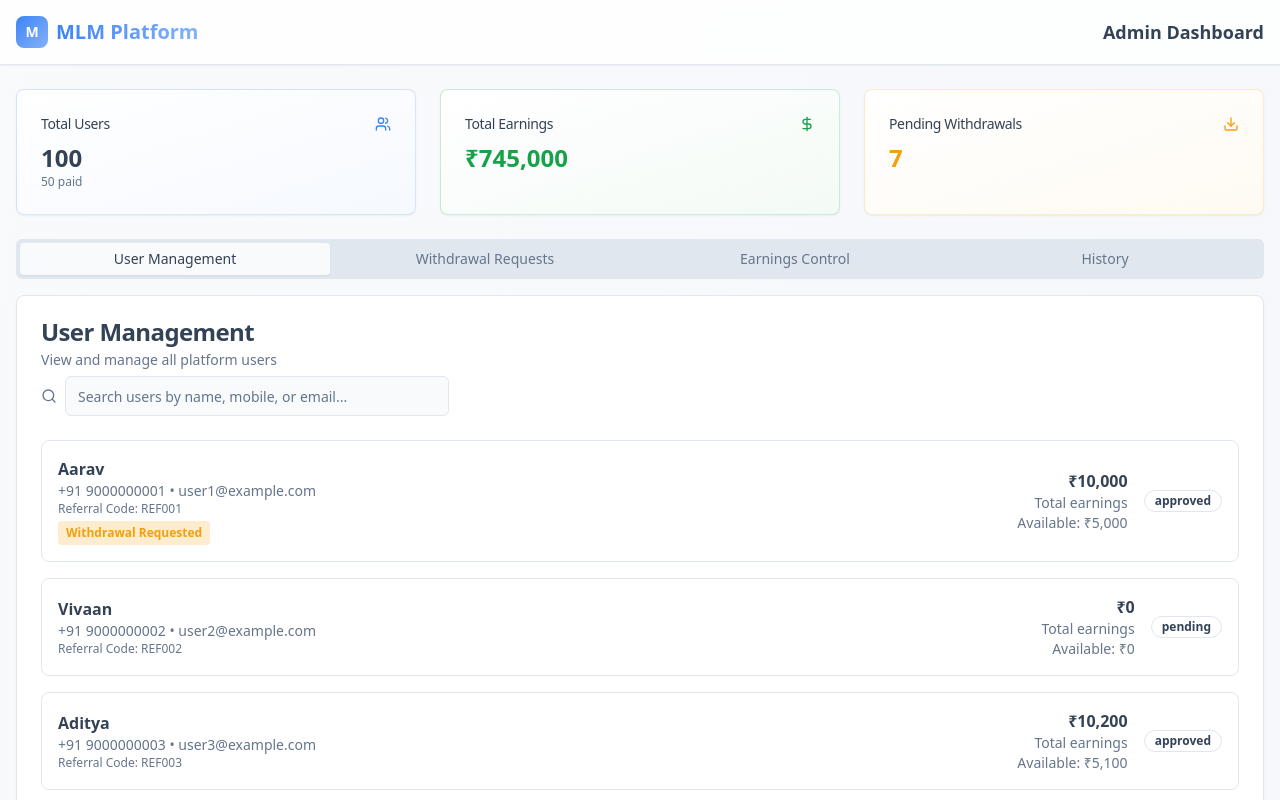
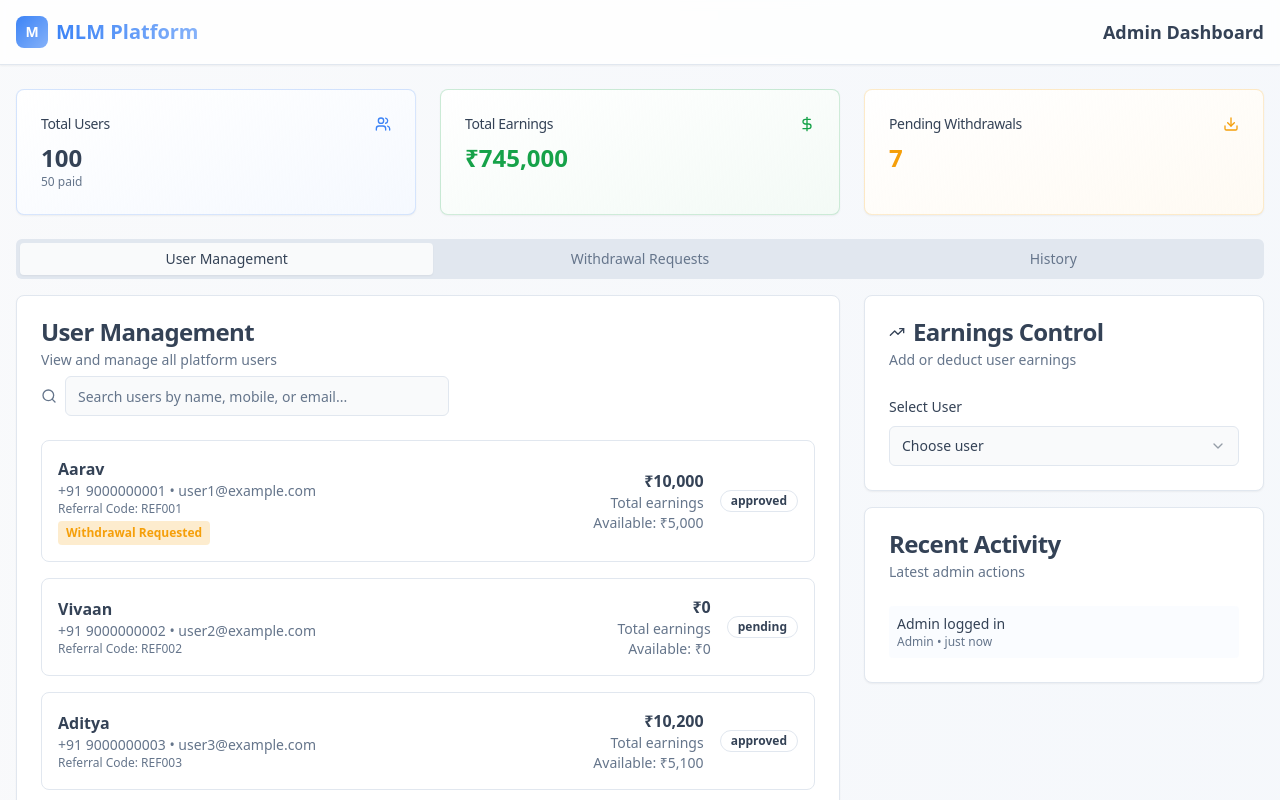
Before and after one commit to Kalpamit-tech1/kalpamit-mlm-frontend, a React (Vite) app: page /admin/dashboard in a window 1280 px wide. Shown: the top 800 px of the page. Built offline with nearby package versions, Linux system fonts and the light colour scheme.

Commit message:
feat: Admin earnings control
Integrate earnings control into user management on the admin dashboard. Allow admins to add or deduct amounts from user earnings.

```diff
--- a/src/pages/AdminDashboard.tsx
+++ b/src/pages/AdminDashboard.tsx
@@ -142,6 +142,7 @@ export const AdminDashboard = () => {
   const [selectedUser, setSelectedUser] = useState<User | null>(null);
   const [showUserModal, setShowUserModal] = useState(false);
   const [earningsUpdate, setEarningsUpdate] = useState('');
+  const [earningsOperation, setEarningsOperation] = useState<'add' | 'deduct'>('add');
   const [withdrawalUpdate, setWithdrawalUpdate] = useState('');
   const [loading, setLoading] = useState(false);
   const { toast } = useToast();
@@ -184,22 +185,34 @@ export const AdminDashboard = () => {
       await new Promise(resolve => setTimeout(resolve, 1000));
 
       const updateAmount = parseFloat(earningsUpdate);
+      const multiplier = earningsOperation === 'add' ? 1 : -1;
+      const finalAmount = updateAmount * multiplier;
+
       setUsers(prev => prev.map(user =>
         user.id === selectedUser.id
           ? {
               ...user,
-              totalEarnings: user.totalEarnings + updateAmount,
-              availableBalance: user.availableBalance + updateAmount
+              totalEarnings: Math.max(0, user.totalEarnings + finalAmount),
+              availableBalance: Math.max(0, user.availableBalance + finalAmount)
             }
           : user
       ));
+
+      setAdminActivity(prev => [
+        {
+          action: `${earningsOperation === 'add' ? 'Added' : 'Deducted'} ₹${updateAmount.toLocaleString()}`,
+          user: selectedUser.name,
+          time: 'just now'
+        },
+        ...prev
+      ]);
 
       setEarningsUpdate('');
       setSelectedUser(null);
 
       toast({
         title: "Earnings Updated",
-        description: `Added ₹${updateAmount.toLocaleString()} to user's account`,
+        description: `${earningsOperation === 'add' ? 'Added' : 'Deducted'} ₹${updateAmount.toLocaleString()} ${earningsOperation === 'add' ? 'to' : 'from'} user's account`,
       });
     } finally {
       setLoading(false);
@@ -298,14 +311,16 @@ export const AdminDashboard = () => {
 
         {/* Main Admin Tabs */}
         <Tabs defaultValue="users" className="space-y-4">
-          <TabsList className="grid w-full grid-cols-4">
+          <TabsList className="grid w-full grid-cols-3">
             <TabsTrigger value="users">User Management</TabsTrigger>
             <TabsTrigger value="withdrawals">Withdrawal Requests</TabsTrigger>
-            <TabsTrigger value="earnings">Earnings Control</TabsTrigger>
             <TabsTrigger value="history">History</TabsTrigger>
           </TabsList>
 
           <TabsContent value="users" className="space-y-4">
+            <div className="grid grid-cols-1 lg:grid-cols-3 gap-6">
+              {/* User List */}
+              <div className="lg:col-span-2">
                 <Card>
                   <CardHeader>
                     <CardTitle>User Management</CardTitle>
@@ -466,6 +481,104 @@ export const AdminDashboard = () => {
                 )}
                 </CardContent>
               </Card>
+            </div>
+
+            {/* Earnings Control */}
+            <div className="lg:col-span-1">
+              <Card>
+                <CardHeader>
+                  <CardTitle className="flex items-center gap-2">
+                    <TrendingUp className="h-4 w-4" />
+                    Earnings Control
+                  </CardTitle>
+                  <CardDescription>Add or deduct user earnings</CardDescription>
+                </CardHeader>
+                <CardContent className="space-y-4">
+                  <div className="space-y-2">
+                    <Label>Select User</Label>
+                    <Select onValueChange={(value) => setSelectedUser(users.find(u => u.id === value) || null)}>
+                      <SelectTrigger>
+                        <SelectValue placeholder="Choose user" />
+                      </SelectTrigger>
+                      <SelectContent>
+                        {users.filter(user => user.kycStatus === 'approved').map(user => (
+                          <SelectItem key={user.id} value={user.id}>
+                            {user.name} - ₹{user.totalEarnings.toLocaleString()}
+                          </SelectItem>
+                        ))}
+                      </SelectContent>
+                    </Select>
+                  </div>
+
+                  {selectedUser && (
+                    <>
+                      <div className="p-3 bg-accent/30 rounded-lg">
+                        <p className="font-semibold">{selectedUser.name}</p>
+                        <p className="text-sm text-muted-foreground">
+                          Current: ₹{selectedUser.totalEarnings.toLocaleString()}
+                        </p>
+                        <p className="text-sm text-muted-foreground">
+                          Available: ₹{selectedUser.availableBalance.toLocaleString()}
+                        </p>
+                      </div>
+
+                      <div className="space-y-2">
+                        <Label>Operation</Label>
+                        <Select value={earningsOperation} onValueChange={(value: 'add' | 'deduct') => setEarningsOperation(value)}>
+                          <SelectTrigger>
+                            <SelectValue />
+                          </SelectTrigger>
+                          <SelectContent>
+                            <SelectItem value="add">Add (+)</SelectItem>
+                            <SelectItem value="deduct">Deduct (-)</SelectItem>
+                          </SelectContent>
+                        </Select>
+                      </div>
+
+                      <div className="space-y-2">
+                        <Label>Amount</Label>
+                        <Input
+                          type="number"
+                          placeholder="Enter amount"
+                          value={earningsUpdate}
+                          onChange={(e) => setEarningsUpdate(e.target.value)}
+                        />
+                      </div>
+
+                      <CustomButton
+                        variant={earningsOperation === 'add' ? 'default' : 'destructive'}
+                        className="w-full"
+                        onClick={handleEarningsUpdate}
+                        disabled={loading || !earningsUpdate}
+                      >
+                        {loading ? 'Processing...' : `${earningsOperation === 'add' ? 'Add' : 'Deduct'} ₹${earningsUpdate || '0'}`}
+                      </CustomButton>
+                    </>
+                  )}
+                </CardContent>
+              </Card>
+
+              {/* Recent Activity */}
+              <Card className="mt-4">
+                <CardHeader>
+                  <CardTitle>Recent Activity</CardTitle>
+                  <CardDescription>Latest admin actions</CardDescription>
+                </CardHeader>
+                <CardContent>
+                  <div className="space-y-2 max-h-60 overflow-y-auto">
+                    {adminActivity.slice(0, 5).map((activity, index) => (
+                      <div key={index} className="p-2 bg-accent/20 rounded text-sm">
+                        <p className="font-medium">{activity.action}</p>
+                        <p className="text-xs text-muted-foreground">
+                          {activity.user} • {activity.time}
+                        </p>
+                      </div>
+                    ))}
+                  </div>
+                </CardContent>
+              </Card>
+            </div>
+          </div>
         </TabsContent>
 
           <TabsContent value="withdrawals" className="space-y-4">
@@ -492,85 +605,6 @@ export const AdminDashboard = () => {
             </Card>
           </TabsContent>
 
-          <TabsContent value="earnings" className="space-y-4">
-            <div className="grid grid-cols-1 lg:grid-cols-2 gap-6">
-              {/* Update Earnings */}
-              <Card>
-                <CardHeader>
-                  <CardTitle>Update User Earnings</CardTitle>
-                  <CardDescription>Add earnings to user accounts</CardDescription>
-                </CardHeader>
-                <CardContent className="space-y-4">
-                  <div className="space-y-2">
-                    <Label>Select User</Label>
-                    <Select onValueChange={(value) => setSelectedUser(users.find(u => u.id === value) || null)}>
-                      <SelectTrigger>
-                        <SelectValue placeholder="Choose user to update" />
-                      </SelectTrigger>
-                      <SelectContent>
-                        {users.filter(user => user.kycStatus === 'approved').map(user => (
-                          <SelectItem key={user.id} value={user.id}>
-                            {user.name} - ₹{user.totalEarnings.toLocaleString()}
-                          </SelectItem>
-                        ))}
-                      </SelectContent>
-                    </Select>
-                  </div>
-
-                  {selectedUser && (
-                    <>
-                      <div className="p-3 bg-accent/30 rounded-lg">
-                        <p className="font-semibold">{selectedUser.name}</p>
-                        <p className="text-sm text-muted-foreground">
-                          Current earnings: ₹{selectedUser.totalEarnings.toLocaleString()}
-                        </p>
-                      </div>
-
-                      <div className="space-y-2">
-                        <Label>Amount to Add</Label>
-                        <Input
-                          type="number"
-                          placeholder="Enter amount"
-                          value={earningsUpdate}
-                          onChange={(e) => setEarningsUpdate(e.target.value)}
-                        />
-                      </div>
-
-                      <CustomButton
-                        variant="primary"
-                        className="w-full"
-                        onClick={handleEarningsUpdate}
-                        disabled={loading || !earningsUpdate}
-                      >
-                        {loading ? 'Updating...' : 'Add Earnings'}
-                      </CustomButton>
-                    </>
-                  )}
-                </CardContent>
-              </Card>
-
-              {/* Recent Activity */}
-              <Card>
-                <CardHeader>
-                  <CardTitle>Recent Admin Activity</CardTitle>
-                  <CardDescription>Latest administrative actions</CardDescription>
-                </CardHeader>
-                <CardContent>
-                  <div className="space-y-3">
-                    {adminActivity.map((activity, index) => (
-                      <div key={index} className="flex justify-between items-center p-3 bg-accent/30 rounded-lg">
-                        <div>
-                          <p className="font-medium">{activity.action}</p>
-                          <p className="text-sm text-muted-foreground">User: {activity.user}</p>
-                        </div>
-                        <p className="text-xs text-muted-foreground">{activity.time}</p>
-                      </div>
-                    ))}
-                  </div>
-                </CardContent>
-              </Card>
-            </div>
-          </TabsContent>
 
           <TabsContent value="history" className="space-y-4">
             <Card>
```
Lines whose indentation alone changed are shown as unchanged.
